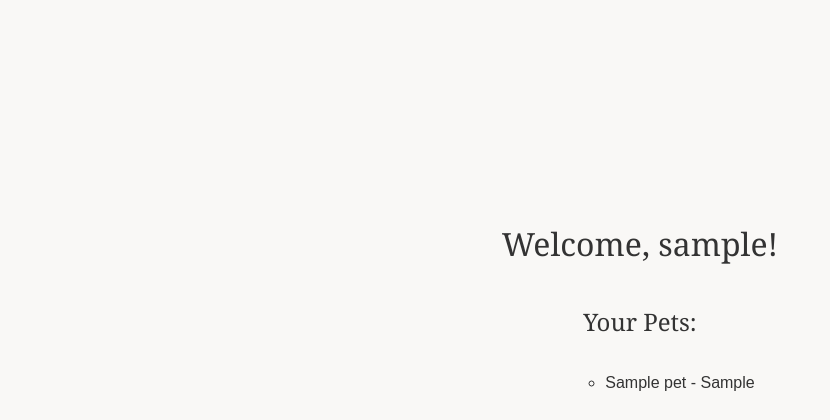
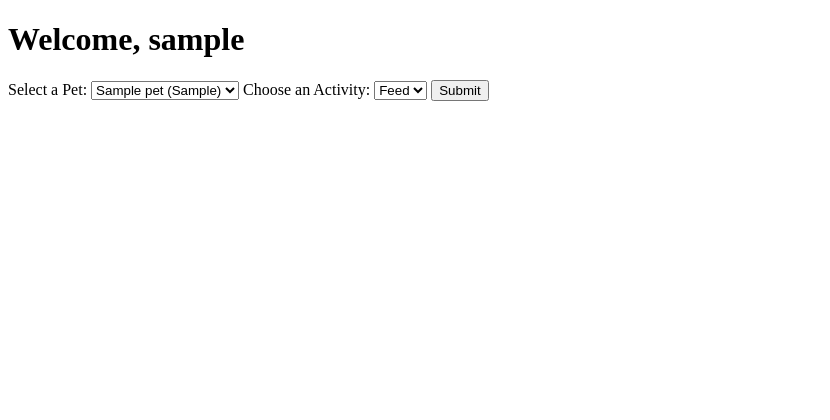
Before and after one commit to lcarson921/pet_game, a Flask app: template templates/menu.html in a window 1280 px wide. Shown: the top 420 px of the page, without its empty margins (0-830 px from the left). Run offline with Flask 3, Linux system fonts and the light colour scheme; the template is opened without the code that fills it: most values are stand-ins (such as "Sample title", 1, 10 or a date in 2020).

Commit message:
Update menu.html

```diff
--- a/templates/menu.html
+++ b/templates/menu.html
@@ -1,4 +1,35 @@
 <!DOCTYPE html>
+<html lang="en">
+<head>
+    <meta charset="UTF-8">
+    <meta name="viewport" content="width=device-width, initial-scale=1.0">
+    <title>Pet Menu</title>
+</head>
+<body>
+    <h1>Welcome, {{ username }}</h1>
+
+    <form action="{{ url_for('activity') }}" method="POST">
+        <input type="hidden" name="username" value="{{ username }}">
+
+        <label for="pet_name">Select a Pet:</label>
+        <select name="pet_name" id="pet_name">
+            {% for pet in pets %}
+                <option value="{{ pet['Name'] }}">{{ pet['Name'] }} ({{ pet['Animal Type'] }})</option>
+            {% endfor %}
+        </select>
+
+        <label for="activity">Choose an Activity:</label>
+        <select name="activity" id="activity">
+            <option value="Feed">Feed</option>
+            <option value="Play">Play</option>
+            <option value="Fight">Fight</option>
+        </select>
+
+        <button type="submit">Submit</button>
+    </form>
+</body>
+</html>
+<!-- <!DOCTYPE html>
 <html lang="en">
 <head>
     <meta charset="UTF-8">
@@ -50,4 +81,4 @@
         </form>
     </div>
 </body>
-</html>
+</html> -->
```
